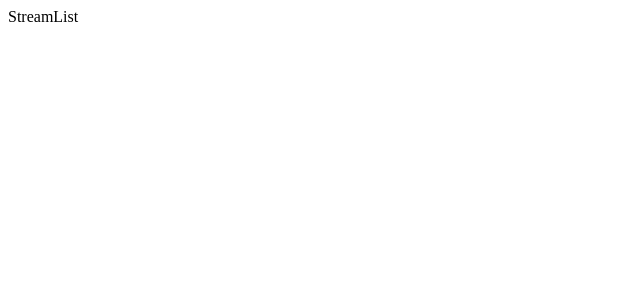
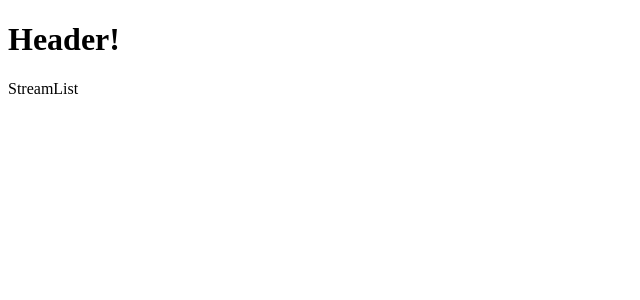
Before and after one commit to Dev0dyssey/twitch-app-clone-project, a React (Create React App) app in the folder client/: page / in a window 1280 px wide. Shown: the top 300 px of the page, without its empty margins (0-640 px from the left). Built offline with nearby package versions, Linux system fonts and the light colour scheme.

Commit message:
Began the creation of the header component; placeing it outside of <BrowserRouter /> to maintain permanent visibility to the user

```diff
--- a/client/src/components/App.js
+++ b/client/src/components/App.js
@@ -9,6 +9,7 @@ import StreamShow from './streams/StreamShow';
 const App = () => {
     return (
         <div>
+            <h1>Header!</h1>
             <BrowserRouter>
                 <div>
                     {/* React Router cares only after the part of the url following the port/site definition */}
```
